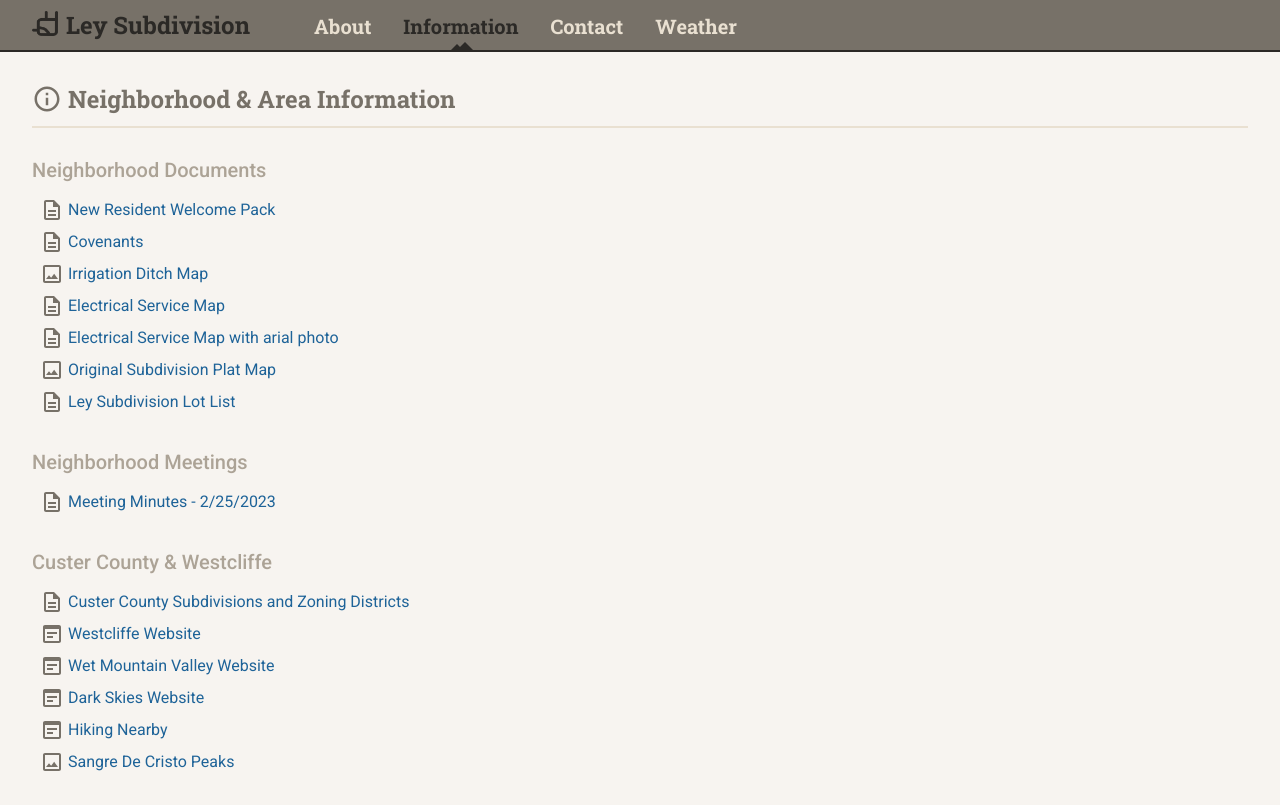
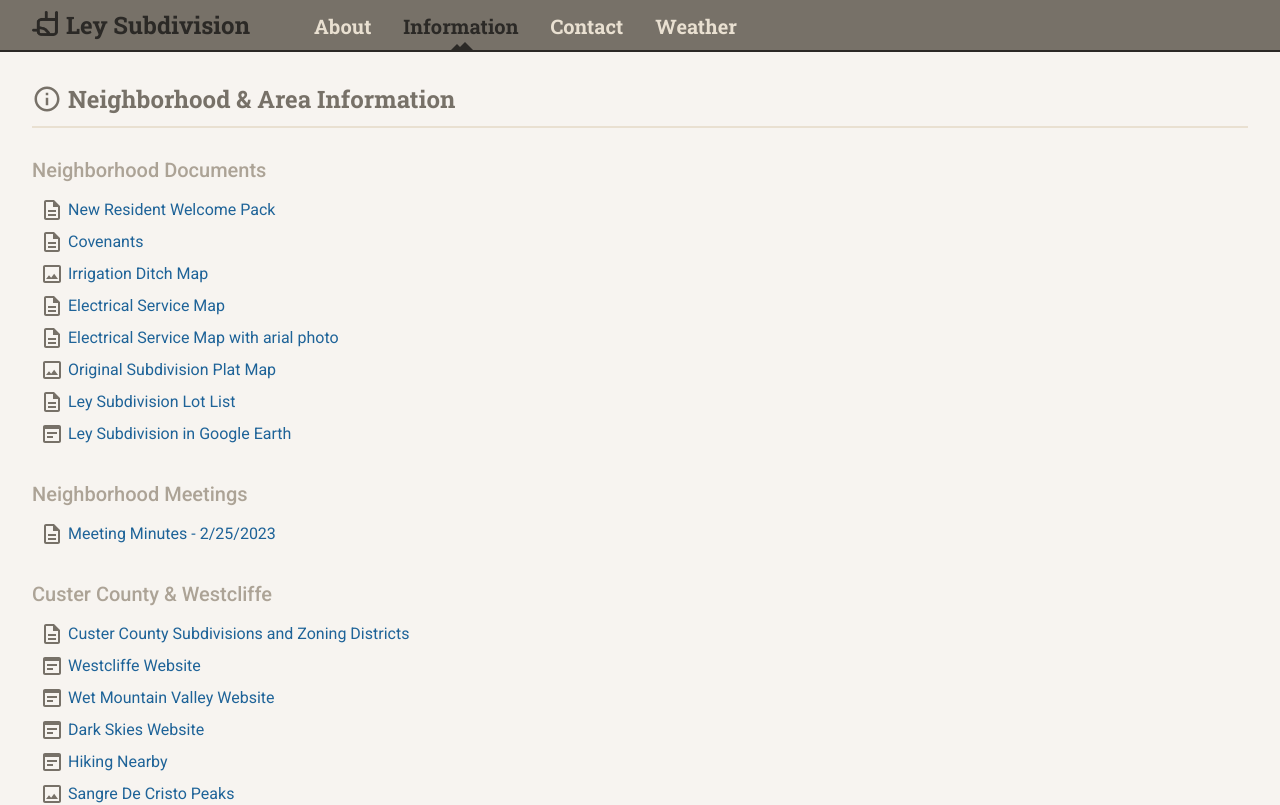
Before and after one commit to elezotte/LeySubdivision, a Next.js app: page /information in a window 1280 px wide. Shown: the top 805 px of the page. Built offline with nearby package versions, Linux system fonts and the light colour scheme.

Commit message:
add google earth link

```diff
--- a/src/components/information/Information.tsx
+++ b/src/components/information/Information.tsx
@@ -51,6 +51,12 @@ const neighborhoodDocuments: ListItem[] = [
     path: '/documents/ley-subdivision/ley-subdivision-lot-listing.pdf',
     iconType: ListIconTypes.DOCUMENT,
     rel: 'nofollow',
+  },
+  {
+    id: 'ley-google-earth',
+    label: 'Ley Subdivision in Google Earth',
+    path: 'https://earth.google.com/web/search/Westcliffe,+CO/@38.09582429,-105.52027917,2484.58290156a,2379.74851818d,35y,-115.28274072h,81.50038872t,0.00000001r/data=CigiJgokCWek4Lc4DDlAEWek4Lc4DDnAGWeJv_FwmkVAIXan-afzLFDA',
+    iconType: ListIconTypes.WEBSITE,
   },
 ]
 
```
